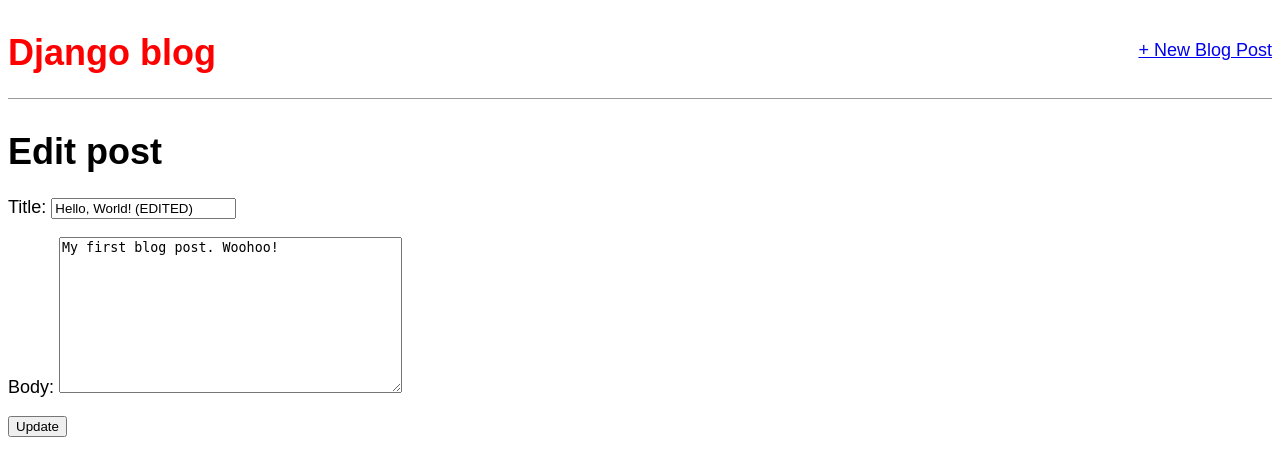
After one commit to mreboland/djangoBlogApp, a Django app: page /post/1/edit in a window 1280 px wide. The commit adds this page. Shown: the top 476 px of the page. Run offline with Django 3.2, Linux system fonts and the light colour scheme; data comes from the database, SQL or seed files in the repository; both versions use the stored data as it was after the commit.

Commit message:
added page to edit posts and the associated code

```diff
--- a/blog/urls.py
+++ b/blog/urls.py
@@ -1,7 +1,8 @@
 from django.urls import path
-from .views import BlogListView, BlogDetailView, BlogCreateView
+from .views import BlogListView, BlogDetailView, BlogCreateView, BlogUpdateView
 
 urlpatterns = [
+    path("post/<int:pk>/edit", BlogUpdateView.as_view(), name="post_edit"),
     path("post/new/", BlogCreateView.as_view(), name="post_new"),
     # All blog posts entries will start with post/. int:pk, the primary key, is an id that django automatically adds to our db models which numbers our, in this case, post. We can access it either as id, or pk
     # pk for our first post "Hello, World!" is 1, the second is 2 and so on. It'll look like post/1/
--- a/blog/views.py
+++ b/blog/views.py
@@ -1,6 +1,6 @@
 # Importing ListView and our db model Post
 from django.views.generic import ListView, DetailView
-from django.views.generic.edit import CreateView
+from django.views.generic.edit import CreateView, UpdateView
 from .models import Post
 
 # Subclassing ListView and adding links to our model and template
@@ -22,3 +22,12 @@
         "author",
         "body"
         ]
+
+class BlogUpdateView(UpdateView):
+    model = Post
+    template_name = "post_edit.html"
+    # We didn't add author here as we are assuming the author is not changing on the post.
+    fields = [
+        "title",
+        "body"
+    ]
--- a/templates/post_detail.html
+++ b/templates/post_detail.html
@@ -6,4 +6,7 @@
         <h2>{{ post.title }}</h2>
         <p>{{ post.body }}</p>
     </div>
+
+    {% comment %} We create a link to our target url while providing the posts id (pk) {% endcomment %}
+    <a href="{% url 'post_edit' post.pk %}">+ Edit Blog Post</a>
 {% endblock content %}
--- /dev/null
+++ b/templates/post_edit.html
@@ -0,0 +1,10 @@
+{% extends "base.html" %}
+
+{% block content %}
+    <h1>Edit post</h1>
+    <form action="" method="post">
+        {% csrf_token %}
+        {{ form.as_p }}
+        <input type="submit" value="Update">
+    </form>
+{% endblock content %}
```
Also changed, not shown: db.sqlite3.
